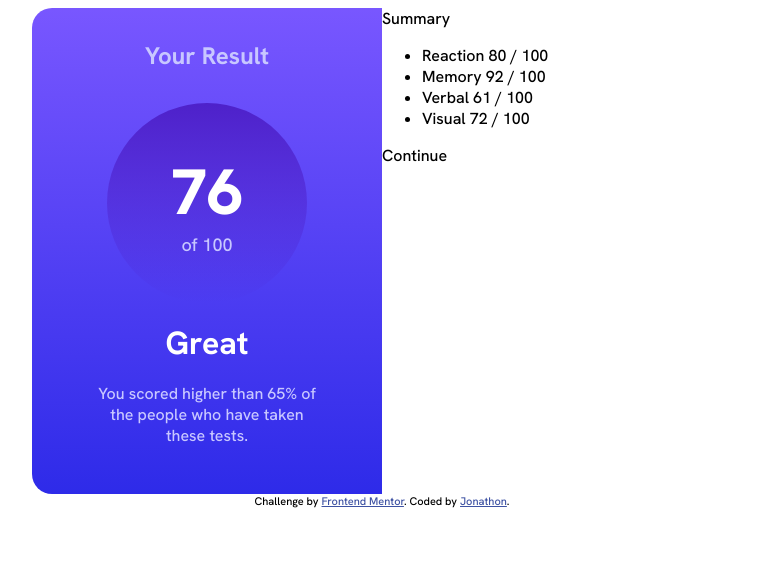
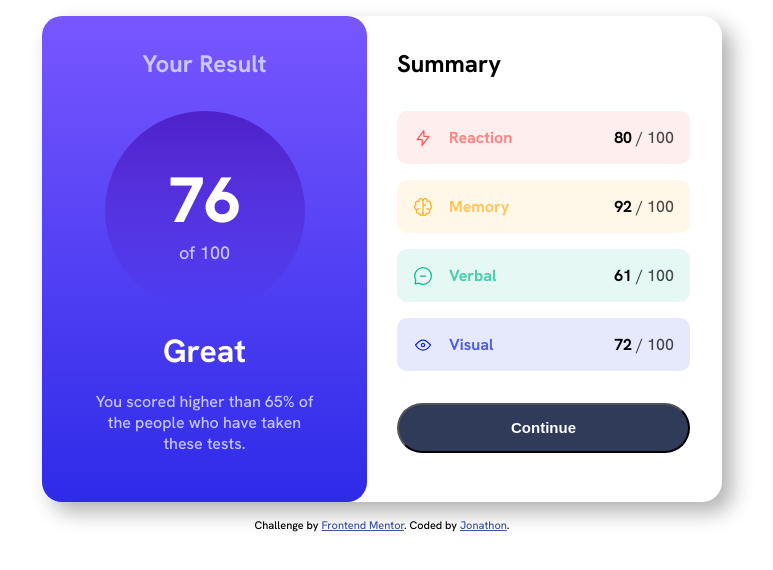
Before and after one commit to TGPJonathon/frontend-mentor-result, a plain HTML site: page index.html in a window 1280 px wide. Shown: the whole page, without its empty margins (258-1031 px from the left). Drawn offline with Linux system fonts and the light colour scheme.

Commit message:
Finished project

```diff
--- a/index.html
+++ b/index.html
@@ -34,15 +34,76 @@
           </p>
         </section>
         <section class="summary">
-          <header>Summary</header>
-          <ul>
-            <li>Reaction 80 / 100</li>
-            <li>Memory 92 / 100</li>
-            <li>Verbal 61 / 100</li>
-            <li>Visual 72 / 100</li>
-          </ul>
+          <header class="summary-header">Summary</header>
+          <div class="summary-details">
+            <ul class="summary-list">
+              <li class="summary-element reaction">
+                <div class="summary-element-description">
+                  <span class="summary-element-image"
+                    ><img
+                      src="./assets/images/icon-reaction.svg"
+                      alt="Lightning Bolt"
+                    />
+                  </span>
+                  <div class="summary-element-title">Reaction</div>
+                </div>
+                <div class="summary-element-percentage">
+                  <span class="summary-element-score">80</span>
+                  <span class="summary-element-total">/ 100</span>
+                </div>
+              </li>
 
-          Continue
+              <li class="summary-element memory">
+                <div class="summary-element-description">
+                  <span class="summary-element-image"
+                    ><img
+                      src="./assets/images/icon-memory.svg"
+                      alt="Image of a Brain"
+                    />
+                  </span>
+                  <div class="summary-element-title">Memory</div>
+                </div>
+                <div class="summary-element-percentage">
+                  <span class="summary-element-score">92</span>
+                  <span class="summary-element-total">/ 100</span>
+                </div>
+              </li>
+
+              <li class="summary-element verbal">
+                <div class="summary-element-description">
+                  <span class="summary-element-image"
+                    ><img
+                      src="./assets/images/icon-verbal.svg"
+                      alt="Speech Bubble"
+                    />
+                  </span>
+                  <div class="summary-element-title">Verbal</div>
+                </div>
+                <div class="summary-element-percentage">
+                  <span class="summary-element-score">61</span>
+                  <span class="summary-element-total">/ 100</span>
+                </div>
+              </li>
+
+              <li class="summary-element visual">
+                <div class="summary-element-description">
+                  <span class="summary-element-image"
+                    ><img
+                      src="./assets/images/icon-visual.svg"
+                      alt="Eye Symbol"
+                    />
+                  </span>
+                  <div class="summary-element-title">Visual</div>
+                </div>
+                <div class="summary-element-percentage">
+                  <span class="summary-element-score">72</span>
+                  <span class="summary-element-total">/ 100</span>
+                </div>
+              </li>
+            </ul>
+
+            <button class="summary-button" type="button">Continue</button>
+          </div>
         </section>
       </article>
 
--- a/style.css
+++ b/style.css
@@ -1,5 +1,13 @@
 html {
   font-family: 'Hanken Grotesk', sans-serif;
+  height: 100%;
+  width: 100%;
+}
+
+body {
+  margin: 0;
+  width: inherit;
+  height: inherit;
 }
 
 main {
@@ -7,19 +15,30 @@ main {
   flex-direction: column;
   align-items: center;
   justify-content: center;
+  width: inherit;
 }
 
 .card {
   display: flex;
   flex-wrap: wrap;
+  justify-content: center;
   border-radius: 20px;
-  overflow: hidden;
+  margin: 1rem 0;
+  -webkit-box-shadow: 10px 10px 21px 0px rgba(0, 0, 0, 0.31);
+  -moz-box-shadow: 10px 10px 21px 0px rgba(0, 0, 0, 0.31);
+  box-shadow: 10px 10px 21px 0px rgba(0, 0, 0, 0.31);
+  gap: 30px;
+}
+
+@media (max-width: 679px) {
+  .card {
+    width: 380px;
+  }
 }
 
 .result,
 .summary {
-  width: 350px;
-  position: relative;
+  width: 325px;
 }
 
 .result {
@@ -28,6 +47,7 @@ main {
   align-items: center;
   background: linear-gradient(hsl(252, 100%, 67%), hsl(241, 81%, 54%));
   color: white;
+  border-radius: 20px;
 }
 
 .result-header {
@@ -71,6 +91,113 @@ main {
   font-weight: 800;
 }
 
+.summary {
+  display: flex;
+  flex-direction: column;
+  align-items: center;
+  /* justify-content: center; */
+}
+
+.summary-header {
+  font-size: 1.5rem;
+  font-weight: 700;
+  margin-top: 2rem;
+  margin-bottom: 1rem;
+  align-self: flex-start;
+}
+
+.summary-details {
+  width: inherit;
+}
+
+.summary-list {
+  list-style: none;
+  padding: 0;
+  --_background-color: var(--background-color, black);
+  --_text-color: var(--text-color, hsl(241, 100%, 89%));
+  --reaction-background-color: hsla(0, 100%, 67%, 0.1);
+  --reaction-text-color: hsla(0, 100%, 67%, 0.7);
+  --memory-background-color: hsla(39, 100%, 56%, 0.1);
+  --memory-text-color: hsla(39, 100%, 56%, 0.7);
+  --verbal-background-color: hsla(166, 100%, 37%, 0.1);
+  --verbal-text-color: hsla(166, 100%, 37%, 0.7);
+  --visual-background-color: hsla(234, 85%, 45%, 0.1);
+  --visual-text-color: hsla(234, 85%, 45%, 0.7);
+}
+
+.summary-element {
+  display: flex;
+  align-items: center;
+  justify-content: space-between;
+  padding: 1rem 0;
+  margin: 1rem 0;
+  margin-right: 2rem;
+  border-radius: 10px;
+  background: var(--_background-color);
+}
+
+.summary-element-description {
+  display: flex;
+  align-items: center;
+}
+
+.summary-element-image {
+  display: flex;
+  margin: 0 1rem;
+}
+
+.summary-element-title {
+  color: var(--_text-color);
+  font-weight: 700;
+}
+
+.summary-element-score {
+  font-weight: 700;
+}
+
+.summary-element-percentage {
+  margin-right: 1rem;
+}
+
+.summary-element-total {
+  opacity: 0.7;
+}
+
+.reaction {
+  --_background-color: var(--reaction-background-color);
+  --_text-color: var(--reaction-text-color);
+}
+
+.memory {
+  --_background-color: var(--memory-background-color);
+  --_text-color: var(--memory-text-color);
+}
+
+.verbal {
+  --_background-color: var(--verbal-background-color);
+  --_text-color: var(--verbal-text-color);
+}
+
+.visual {
+  --_background-color: var(--visual-background-color);
+  --_text-color: var(--visual-text-color);
+}
+
+.summary-button {
+  color: white;
+  background: hsl(224, 30%, 27%);
+  border-radius: 30px;
+  padding: 0.9rem 0;
+  font-weight: 700;
+  font-size: 15px;
+  margin: 1rem 0;
+  width: calc(100% - 2rem);
+}
+
+.summary-button:hover {
+  cursor: pointer;
+}
+
 .attribution {
   font-size: 11px;
   text-align: center;
```
